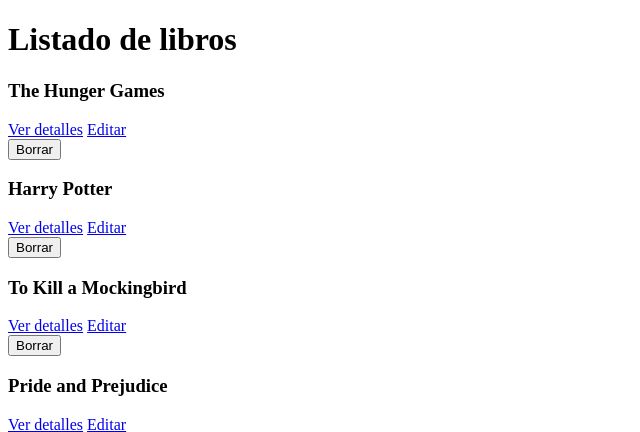
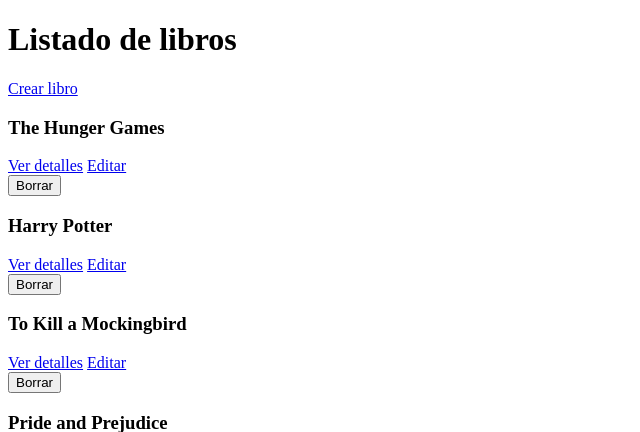
Before and after one commit to emjuarez/ih-04-backend-crud, a Node server app: page /books in a window 1280 px wide. Shown: the top 432 px of the page, without its empty margins (0-640 px from the left). Run offline with Node 20, Linux system fonts and the light colour scheme; data comes from the database, SQL or seed files in the repository; some libraries are stand-ins or nearby versions.

Commit message:
Se adiciona el boton de crear

```diff
--- a/views/books/list.hbs
+++ b/views/books/list.hbs
@@ -1,6 +1,8 @@
 {{!-- ./views/books/list.hbs --}}
 
 <h1>Listado de libros</h1>
+
+<a href="/books/create">Crear libro</a>
 
 	{{#each data }}
 		<div>
```
